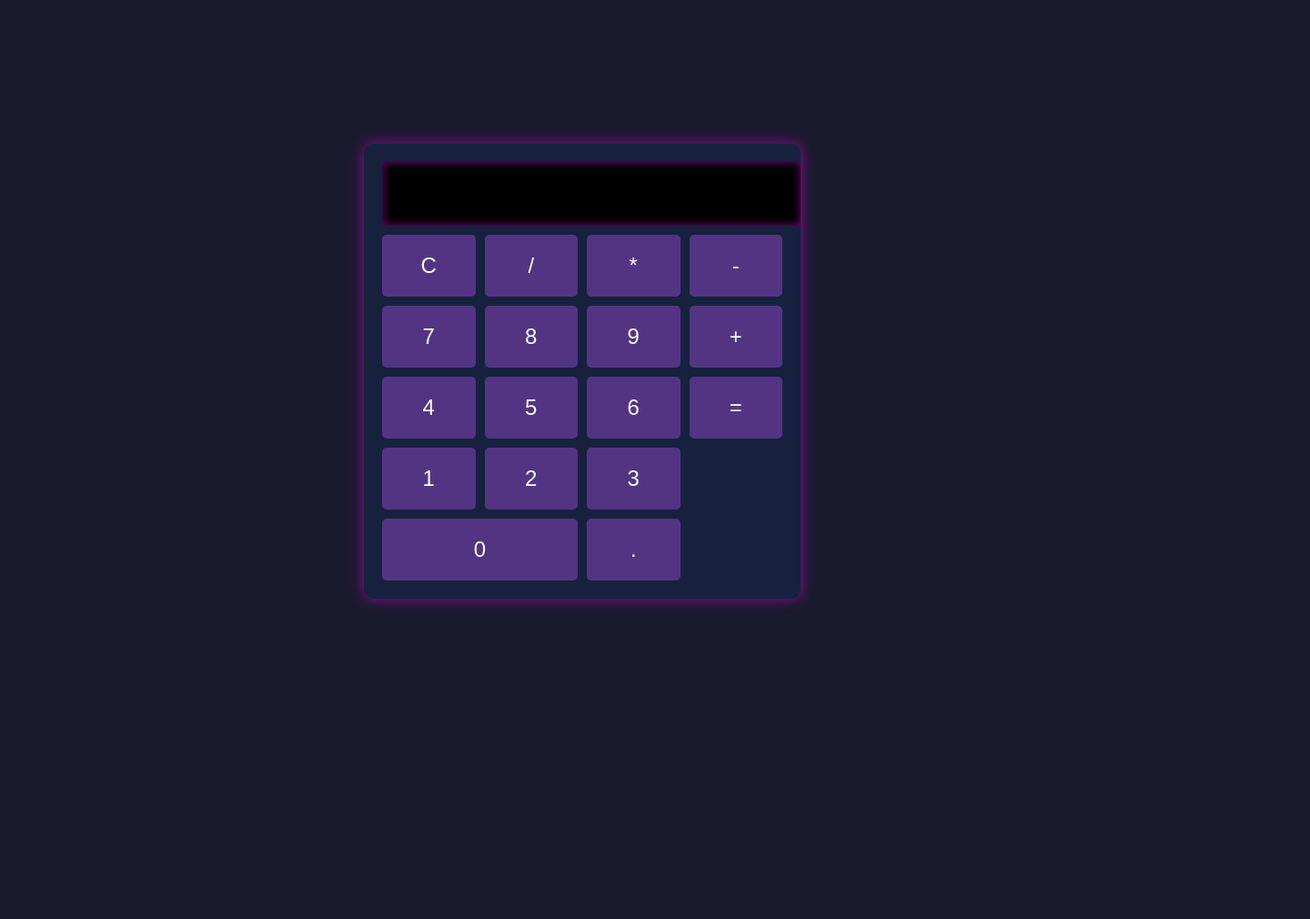
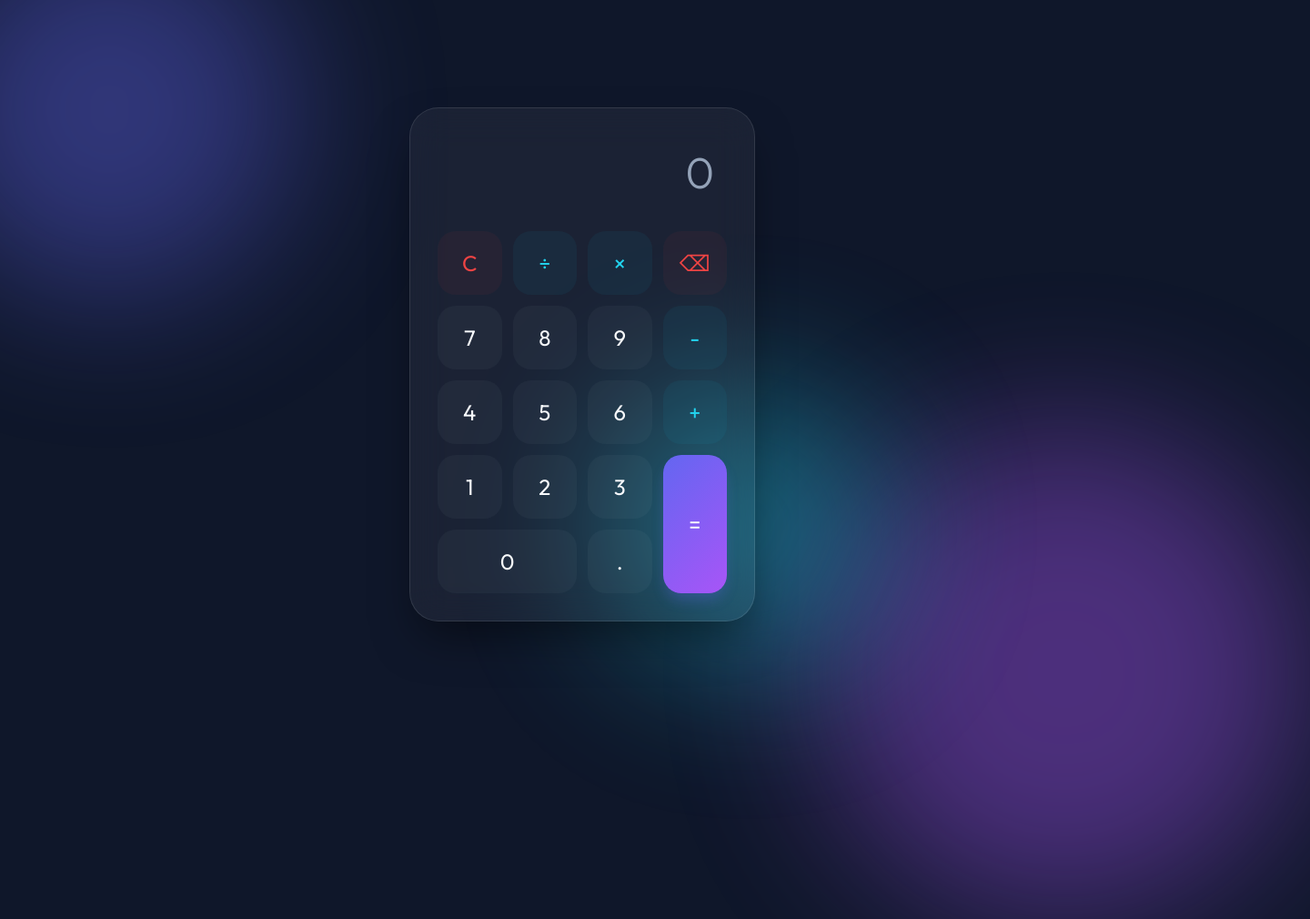
Before and after one commit to itsashish1/Calculator, a plain HTML site: page index.html in a window 1280 px wide. Shown: the whole page at 91% size, 1440 px wide, since content can reach past the window. Before the commit the page ends 816 px from the top, so only its background shows below. Drawn offline with Linux system fonts and the light colour scheme.

Commit message:
add changes

```diff
--- a/index.html
+++ b/index.html
@@ -3,30 +3,47 @@
 <head>
     <meta charset="UTF-8">
     <meta name="viewport" content="width=device-width, initial-scale=1.0">
-    <title>Neon Calculator</title>
+    <title>Premium Glassmorphism Calculator</title>
+    <!-- Google Fonts: Outfit -->
+    <link href="https://fonts.googleapis.com/css2?family=Outfit:wght@300;400;600&display=swap" rel="stylesheet">
     <link rel="stylesheet" href="styles.css">
 </head>
 <body>
+    <div class="background-blobs">
+        <div class="blob blob-1"></div>
+        <div class="blob blob-2"></div>
+        <div class="blob blob-3"></div>
+    </div>
+
+    <div class="calculator-container">
         <div class="calculator">
-        <input type="text" class="display" id="display" disabled>
+            <div class="display-container">
+                <input type="text" class="display" id="display" placeholder="0" disabled>
+            </div>
             <div class="buttons">
-            <button onclick="clearDisplay()">C</button>
-            <button onclick="appendValue('/')">/</button>
-            <button onclick="appendValue('*')">*</button>
-            <button onclick="appendValue('-')">-</button>
+                <button class="btn-clear" onclick="clearDisplay()">C</button>
+                <button class="btn-operator" onclick="appendValue('/')">÷</button>
+                <button class="btn-operator" onclick="appendValue('*')">×</button>
+                <button class="btn-operator btn-delete" onclick="deleteLast()">⌫</button>
+
                 <button onclick="appendValue('7')">7</button>
                 <button onclick="appendValue('8')">8</button>
                 <button onclick="appendValue('9')">9</button>
-            <button onclick="appendValue('+')">+</button>
+                <button class="btn-operator" onclick="appendValue('-')">-</button>
+
                 <button onclick="appendValue('4')">4</button>
                 <button onclick="appendValue('5')">5</button>
                 <button onclick="appendValue('6')">6</button>
-            <button onclick="calculateResult()">=</button>
+                <button class="btn-operator" onclick="appendValue('+')">+</button>
+
                 <button onclick="appendValue('1')">1</button>
                 <button onclick="appendValue('2')">2</button>
                 <button onclick="appendValue('3')">3</button>
-            <button onclick="appendValue('0')" style="grid-column: span 2;">0</button>
+                <button class="btn-equal" onclick="calculateResult()">=</button>
+
+                <button class="btn-zero" onclick="appendValue('0')">0</button>
                 <button onclick="appendValue('.')">.</button>
+            </div>
         </div>
     </div>
     <script src="script.js"></script>
--- a/script.js
+++ b/script.js
@@ -1,16 +1,45 @@
+const display = document.getElementById("display");
+
 function appendValue(value) {
-    document.getElementById("display").value += value;
+    if (display.value === "Error" || display.value === "NaN") {
+        display.value = "";
+    }
+    display.value += value;
+    display.scrollLeft = display.scrollWidth;
 }
+
 function clearDisplay() {
-    document.getElementById("display").value = "";
+    display.value = "";
 }
+
 function calculateResult() {
     try {
-        document.getElementById("display").value = eval(document.getElementById("display").value);
+        if (display.value.trim() === "") return;
+        // Basic sanitization before eval
+        const result = eval(display.value.replace(/×/g, '*').replace(/÷/g, '/'));
+        display.value = Number.isFinite(result) ? result : "Error";
     } catch {
-        document.getElementById("display").value = "Error";
+        display.value = "Error";
     }
 }
+
 function deleteLast() {
-    document.getElementById("display").value = document.getElementById("display").value.slice(0, -1);
+    display.value = display.value.slice(0, -1);
 }
+
+// Keyboard Support
+document.addEventListener("keydown", (e) => {
+    const key = e.key;
+    if (/[0-9]/.test(key)) appendValue(key);
+    if (key === "+") appendValue("+");
+    if (key === "-") appendValue("-");
+    if (key === "*") appendValue("*");
+    if (key === "/") appendValue("/");
+    if (key === ".") appendValue(".");
+    if (key === "Enter" || key === "=") {
+        e.preventDefault();
+        calculateResult();
+    }
+    if (key === "Backspace") deleteLast();
+    if (key === "Escape") clearDisplay();
+});
--- a/styles.css
+++ b/styles.css
@@ -1,50 +1,210 @@
+:root {
+    --primary-color: #6366f1; /* Indigo */
+    --secondary-color: #a855f7; /* Purple */
+    --accent-color: #22d3ee; /* Cyan */
+    --bg-color: #0f172a; /* Slate 900 */
+    --glass-bg: rgba(255, 255, 255, 0.05);
+    --glass-border: rgba(255, 255, 255, 0.1);
+    --text-main: #f8fafc;
+    --text-muted: #94a3b8;
+}
+
+* {
+    margin: 0;
+    padding: 0;
+    box-sizing: border-box;
+    font-family: 'Outfit', sans-serif;
+}
+
 body {
     display: flex;
     justify-content: center;
     align-items: center;
-    height: 100vh;
-    background-color: #1a1a2e;
-    font-family: Arial, sans-serif;
+    min-height: 100vh;
+    background-color: var(--bg-color);
+    overflow: hidden;
+    position: relative;
 }
+
+/* Background Blobs */
+.background-blobs {
+    position: absolute;
+    width: 100%;
+    height: 100%;
+    z-index: -1;
+}
+
+.blob {
+    position: absolute;
+    border-radius: 50%;
+    filter: blur(80px);
+    opacity: 0.4;
+    animation: move 20s infinite alternate;
+}
+
+.blob-1 {
+    width: 400px;
+    height: 400px;
+    background: var(--primary-color);
+    top: -100px;
+    left: -100px;
+}
+
+.blob-2 {
+    width: 500px;
+    height: 500px;
+    background: var(--secondary-color);
+    bottom: -150px;
+    right: -100px;
+    animation-delay: -5s;
+}
+
+.blob-3 {
+    width: 300px;
+    height: 300px;
+    background: var(--accent-color);
+    top: 50%;
+    left: 50%;
+    transform: translate(-50%, -50%);
+    animation-duration: 15s;
+}
+
+@keyframes move {
+    from { transform: translate(0, 0) scale(1); }
+    to { transform: translate(50px, 50px) scale(1.1); }
+}
+
+/* Calculator Container */
+.calculator-container {
+    padding: 20px;
+    perspective: 1000px;
+}
+
 .calculator {
-    background: #16213e;
-    padding: 20px;
-    border-radius: 10px;
-    box-shadow: 0px 0px 15px rgba(255, 0, 255, 0.5);
-    text-align: center;
+    background: var(--glass-bg);
+    backdrop-filter: blur(20px);
+    -webkit-backdrop-filter: blur(20px);
+    border: 1px solid var(--glass-border);
+    padding: 30px;
+    border-radius: 32px;
+    box-shadow: 0 25px 50px -12px rgba(0, 0, 0, 0.5);
+    width: 380px;
+    transition: transform 0.3s ease;
 }
+
+.calculator:hover {
+    transform: translateY(-5px);
+}
+
+/* Display */
+.display-container {
+    margin-bottom: 25px;
+    position: relative;
+}
+
 .display {
     width: 100%;
-    height: 50px;
-    font-size: 2em;
+    height: 80px;
+    font-size: 3rem;
+    font-weight: 300;
     text-align: right;
-    background: black;
-    color: magenta;
+    background: transparent;
+    color: var(--text-main);
     border: none;
-    margin-bottom: 10px;
-    padding: 10px;
-    box-shadow: inset 0px 0px 10px rgba(255, 0, 255, 0.5);
+    outline: none;
+    padding: 10px 15px;
+    letter-spacing: -1px;
 }
+
+.display::placeholder {
+    color: var(--text-muted);
+}
+
+/* Buttons Grid */
 .buttons {
     display: grid;
     grid-template-columns: repeat(4, 1fr);
-    gap: 10px;
+    gap: 12px;
 }
+
 button {
-    padding: 20px;
-    font-size: 1.5em;
+    height: 70px;
+    font-size: 1.5rem;
+    font-weight: 500;
+    border: 1px solid transparent;
+    cursor: pointer;
+    border-radius: 20px;
+    background: rgba(255, 255, 255, 0.03);
+    color: var(--text-main);
+    transition: all 0.2s cubic-bezier(0.4, 0, 0.2, 1);
+    display: flex;
+    justify-content: center;
+    align-items: center;
+}
+
+button:hover {
+    background: rgba(255, 255, 255, 0.1);
+    transform: scale(1.05);
+    border-color: var(--glass-border);
+}
+
+button:active {
+    transform: scale(0.95);
+}
+
+/* Operator Buttons */
+.btn-operator {
+    color: var(--accent-color);
+    background: rgba(34, 211, 238, 0.05);
+}
+
+.btn-operator:hover {
+    background: rgba(34, 211, 238, 0.15);
+}
+
+/* Clear & Delete */
+.btn-clear, .btn-delete {
+    color: #ef4444; /* Red 500 */
+    background: rgba(239, 68, 68, 0.05);
+}
+
+.btn-clear:hover, .btn-delete:hover {
+    background: rgba(239, 68, 68, 0.15);
+}
+
+/* Equal Button */
+.btn-equal {
+    grid-row: span 2;
+    height: auto;
+    background: linear-gradient(135deg, var(--primary-color), var(--secondary-color));
+    box-shadow: 0 10px 15px -3px rgba(99, 102, 241, 0.3);
     border: none;
-    cursor: pointer;
-    border-radius: 5px;
-    background: #533483;
-    color: white;
-    transition: 0.3s;
 }
-button:hover {
-    background: magenta;
-    color: black;
-    transform: scale(1.1);
+
+.btn-equal:hover {
+    box-shadow: 0 20px 25px -5px rgba(99, 102, 241, 0.4);
+    filter: brightness(1.1);
 }
-button:active {
-    transform: scale(0.9);
+
+/* Zero/Grid tweaks */
+.btn-zero {
+    grid-column: span 2;
 }
+
+/* Responsive */
+@media (max-width: 480px) {
+    .calculator {
+        width: 100%;
+        max-width: 320px;
+        padding: 20px;
+    }
+
+    button {
+        height: 60px;
+        font-size: 1.25rem;
+    }
+
+    .display {
+        font-size: 2.5rem;
+    }
+}
```
Lines whose indentation alone changed are shown as unchanged.
